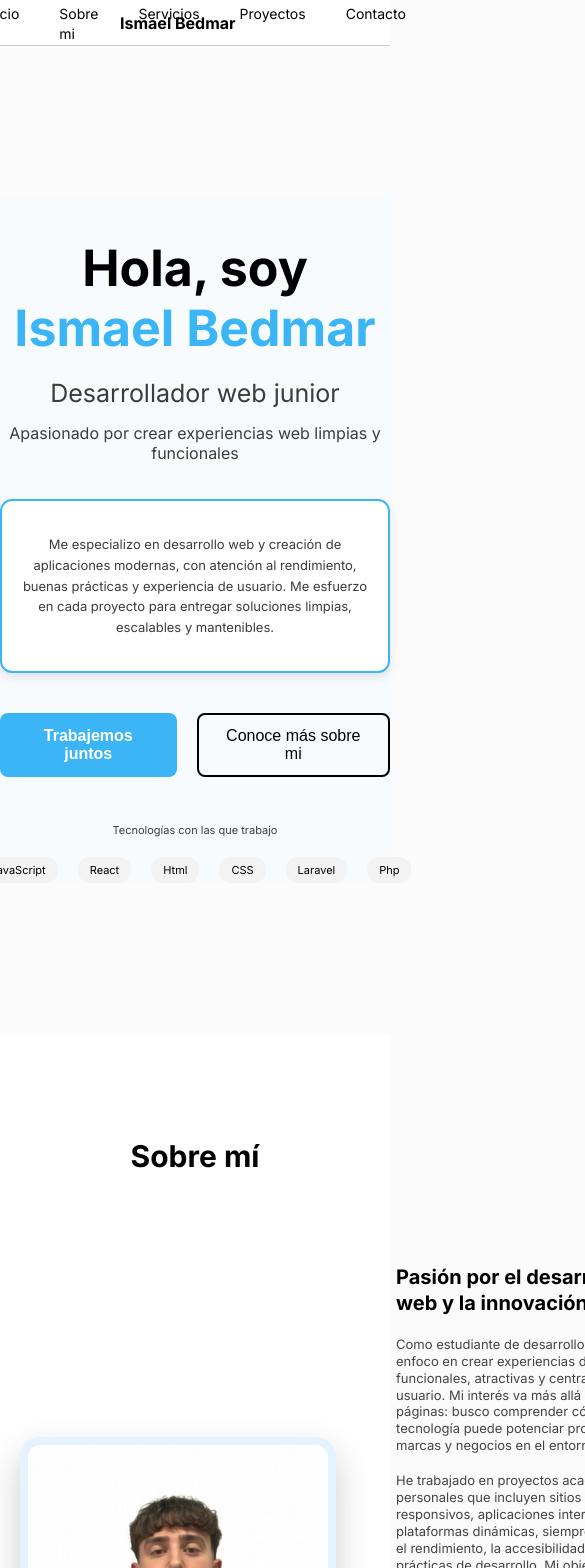
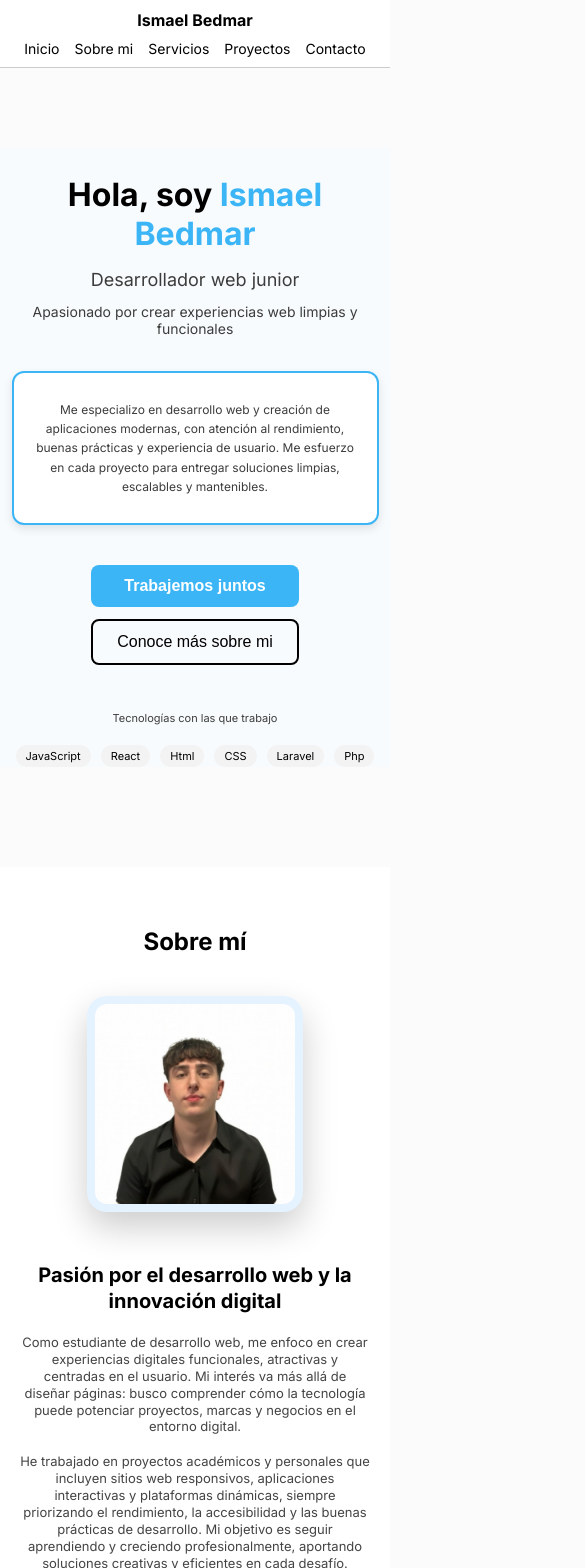
Before and after one commit to Ismabc05/ismaelbedmar, a React (Vite) app in the folder portfolio/: page / in a window 390 px wide. Shown: the top 1568 px of the page, 585 px wide, since content can reach past the window. Built offline with nearby package versions, Linux system fonts and the light colour scheme.

Commit message:
ajuste responsivo acabado

```diff
--- a/portfolio/index.html
+++ b/portfolio/index.html
@@ -7,7 +7,7 @@
     <link rel="preconnect" href="https://fonts.gstatic.com" crossorigin>
     <link href="https://fonts.googleapis.com/css2?family=Inter:wght@400;500;700&display=swap" rel="stylesheet">
     <meta name="viewport" content="width=device-width, initial-scale=1.0" />
-    <title>portfolio</title>
+    <title>Ismael Bedmar - Desarrollador Web Junior</title>
   </head>
   <body>
     <div id="root"></div>
--- a/portfolio/src/estilos/contacto.css
+++ b/portfolio/src/estilos/contacto.css
@@ -136,3 +136,48 @@
   color: red;
   margin-top: 1px;
 }
+
+@media (max-width: 600px) {
+
+  /* CONTACTO */
+  .seccion-contacto {
+    padding: 2rem -1rem;
+  }
+
+  .titulo-contacto {
+    font-size: 1.5rem;
+  }
+
+  .contacto-subtitulo {
+    font-size: 12px;
+    margin-left: 0;
+    text-align: center;
+  }
+
+  .contacto-contenedor {
+    display: flex;
+    flex-direction: column;
+    gap: 1rem;
+  }
+
+  .contacto-form {
+    max-width: 100%;
+    padding: 1rem;
+  }
+
+  .campo input,
+  .campo textarea {
+    font-size: 11px;
+    padding: 0.4rem 0.6rem;
+  }
+
+  .btn-enviar {
+    font-size: 12px;
+    padding: 0.7rem 1rem;
+  }
+
+  .contacto-info {
+    margin-top: 20px;
+    height: auto;
+  }
+}
--- a/portfolio/src/estilos/footer.css
+++ b/portfolio/src/estilos/footer.css
@@ -96,7 +96,6 @@
   margin-top: 30px;
   padding-top: 25px;
   border-top: 1px solid rgba(255, 255, 255, 0.1);
-
   display: flex;
   justify-content: space-between;
   align-items: center;
@@ -125,3 +124,22 @@
   font-size: 11px;
   color: #9ca3af;
 }
+
+@media (max-width: 600px) {
+
+  .contenedores {
+    grid-template-columns: 1fr; /* Una columna */
+    gap: 20px;
+    text-align: center;
+  }
+
+  .contenedor-creditos {
+    flex-direction: column;
+    gap: 10px;
+  }
+
+  .contenedor-iconos{
+    justify-content: center;
+  }
+
+}
--- a/portfolio/src/estilos/index.css
+++ b/portfolio/src/estilos/index.css
@@ -17,3 +17,16 @@ body {
 html{
   scroll-behavior: smooth;
 }
+
+@media (max-width: 600px) {
+
+  /* BODY Y ROOT */
+  body {
+    flex-direction: column;
+    justify-content: flex-start;
+  }
+
+  #root {
+    width: 100%;
+  }
+}
--- a/portfolio/src/estilos/inicio.css
+++ b/portfolio/src/estilos/inicio.css
@@ -100,3 +100,52 @@
     border-radius: 12px;
     color: #000;
 }
+
+@media (max-width: 600px) {
+
+  /* SECCIÓN INICIO */
+  .section-inicio {
+    margin-top: 80px;
+    padding: 0 10px;
+  }
+
+  .titulo-nombre {
+    font-size: 32px;
+  }
+
+  .titulo-cargo {
+    font-size: 18px;
+    margin-top: -10px;
+  }
+
+  .titulo-frase {
+    font-size: 14px;
+    margin-top: -5px;
+  }
+
+  .cuadrado {
+    max-width: 90%;
+    font-size: 12px;
+    padding: 15px;
+  }
+
+  .contenedor-botones {
+    flex-direction: column;
+    gap: 12px;
+  }
+
+  .boton1, .boton2 {
+    width: 100%;
+    text-align: center;
+  }
+
+  .contenedor-aptitudes {
+    flex-wrap: wrap;
+    gap: 10px;
+  }
+
+  .contenedor-aptitudes span {
+    font-size: 11px;
+    padding: 4px 10px;
+  }
+}
--- a/portfolio/src/estilos/navbar.css
+++ b/portfolio/src/estilos/navbar.css
@@ -45,3 +45,37 @@
     color:  #3bb5f6;
     transform: scale(1.05);
 }
+
+@media (max-width: 600px) {
+  /* NAVBAR MÓVIL */
+  .navbar {
+    flex-direction: column; /* logo arriba, links abajo */
+    align-items: center;    /* centra logo y lista */
+    padding: 10px 1rem;
+    height: auto;
+  }
+
+  .logo {
+    margin-left: 0;
+    font-size: 16px;
+    margin-bottom: 10px; /* separa del menú */
+  }
+
+  .lista-navbar {
+    position: static;   /* ya no absoluto */
+    transform: none;    /* eliminar translate */
+    display: flex;      /* horizontal */
+    flex-direction: row;
+    gap: 15px;          /* espacio entre links */
+    justify-content: center; /* centrado dentro del contenedor */
+    width: 100%;
+    padding: 0;
+    margin: 0;
+    flex-wrap: wrap;    /* si no caben, saltan a la siguiente fila */
+  }
+
+  .lista-navbar li a {
+    font-size: 14px;
+    display: block;
+  }
+}
--- a/portfolio/src/estilos/proyectos.css
+++ b/portfolio/src/estilos/proyectos.css
@@ -183,3 +183,43 @@
   background: #000000;
   color: white;
 }
+
+@media (max-width: 600px) {
+
+  /* PROYECTOS */
+  .seccion-proyecto {
+    padding: 40px 20px;
+  }
+
+  .seccion-proyecto h2 {
+    font-size: 24px;
+    margin-bottom: 30px;
+  }
+
+  .parrafo-proyecto {
+    font-size: 12px;
+    margin-bottom: 30px;
+  }
+
+  .contenedor-tarjetas {
+    grid-template-columns: 1fr; /* Una columna */
+    gap: 20px;
+  }
+
+  .tarjeta-header h3 {
+    font-size: 14px;
+  }
+
+  .tarjeta-body h4 {
+    font-size: 14px;
+  }
+
+  .tarjeta-body p {
+    font-size: 12px;
+  }
+
+  .tecnologias span {
+    font-size: 9px;
+    padding: 2px 6px;
+  }
+}
--- a/portfolio/src/estilos/servicios.css
+++ b/portfolio/src/estilos/servicios.css
@@ -110,3 +110,42 @@ Si la pantalla se hace más pequeña, automáticamente bajará a 2 columnas, lue
 .solicitar-info:hover {
   text-decoration: underline;
 }
+
+@media (max-width: 600px) {
+
+  /* SERVICIOS */
+  .seccion-servicios {
+    padding: 40px 20px;
+  }
+
+  .titulos-servicios h2 {
+    font-size: 24px;
+    margin-bottom: 20px;
+  }
+
+  .titulos-servicios p {
+    font-size: 13px;
+    margin-bottom: 30px;
+  }
+
+  .rectangulos {
+    grid-template-columns: 1fr; /* Una columna */
+    gap: 20px;
+  }
+
+  .contenido-rectangulos {
+    padding: 20px;
+  }
+
+  .icono-servicio {
+    font-size: 24px;
+  }
+
+  .parrafos-rectangualos p:first-child {
+    font-size: 0.9rem;
+  }
+
+  .parrafos-rectangualos p:last-child {
+    font-size: 12px;
+  }
+}
--- a/portfolio/src/estilos/sobremi.css
+++ b/portfolio/src/estilos/sobremi.css
@@ -115,3 +115,41 @@
 .icono-descargar{
     gap: 10px;
 }
+
+@media (max-width: 600px) {
+
+  /* SOBRE MI */
+  .seccion-sobremi {
+    padding: 40px 20px;
+    margin-top: 100px;
+    text-align: center;
+  }
+
+  .seccion-sobremi h2 {
+    font-size: 24px;
+    margin-bottom: 40px;
+  }
+
+  .contenedor-sobre-mi {
+    flex-direction: column;
+    gap: 20px;
+  }
+
+  .foto-sobre-mi {
+    width: 200px;
+    height: 200px;
+  }
+
+  .contenedor-parrafos {
+    max-width: 100%;
+  }
+
+  .lista-especialidades {
+    flex-direction: column;
+    gap: 15px;
+  }
+
+  .contenedor-boton {
+    margin-left: 0;
+  }
+}
```
